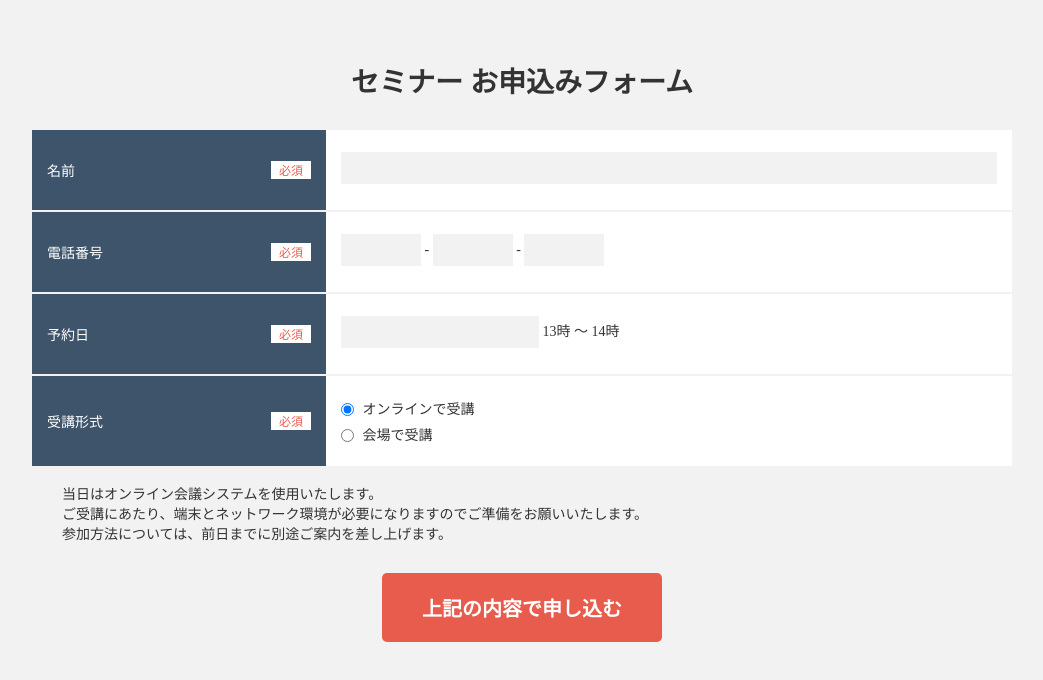
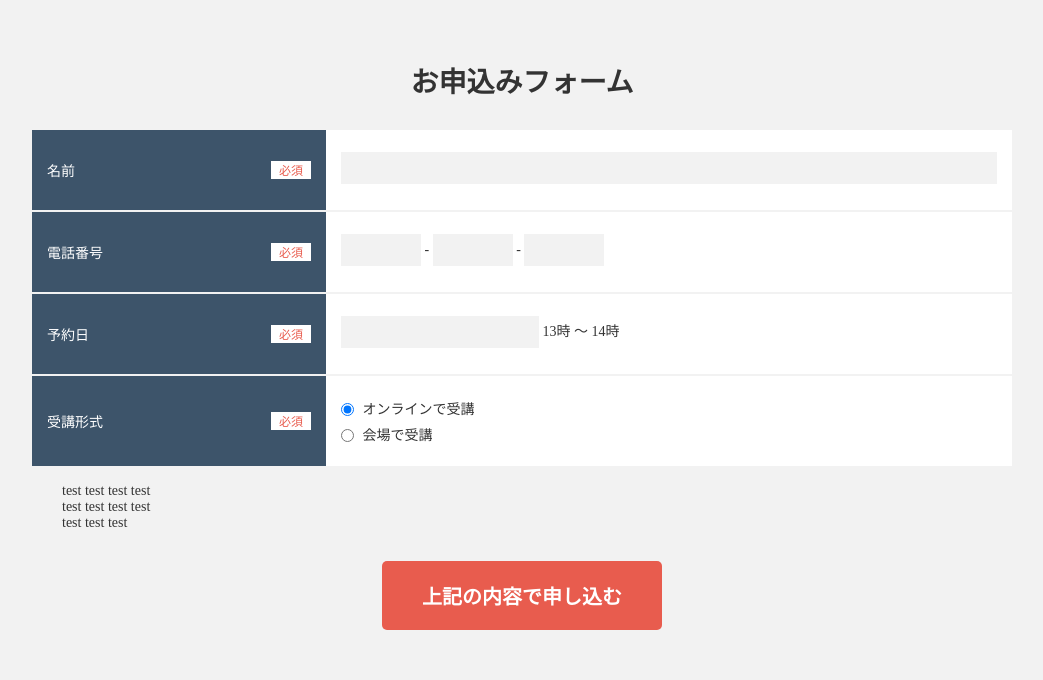
Before and after one commit to aonori10/sudajun.github.io3, a plain HTML site: page index.html in a window 1280 px wide. Shown: the whole page, without its empty margins (118-1161 px from the left). Drawn offline with nearby package versions, Linux system fonts and the light colour scheme; some packages are replaced by stand-ins of ours.

Commit message:
Update index.html

```diff
--- a/index.html
+++ b/index.html
@@ -17,7 +17,7 @@
 
   <body>
     <div class="content">
-      <h1 class="page-title">セミナー お申込みフォーム</h1>
+      <h1 class="page-title">お申込みフォーム</h1>
       <form action="#">
         <dl class="form-area">
           <dt><label for="name">名前</label><span>必須</span></dt>
@@ -52,17 +52,17 @@
 
         <div class="note-online">
           <p>
-            当日はオンライン会議システムを使用いたします。<br>
-            ご受講にあたり、端末とネットワーク環境が必要になりますのでご準備をお願いいたします。<br>
-            参加方法については、前日までに別途ご案内を差し上げます。
+            test test test test <br>
+            test test test test<br>
+            test test test
           </p>
         </div>
 
         <div class="note-venue">
           <p>
             【会場情報】<br>
-            会場：代々木GIプラザ3F Room1<br>
-            住所：〒151-0053　東京都渋谷区代々木1-1-1<br>
+            会場：埼玉 Room1<br>
+            住所：〒350-XXXX　埼玉県XXX<br>
             電話番号：00-0000-0000
           </p>
         </div>
```
